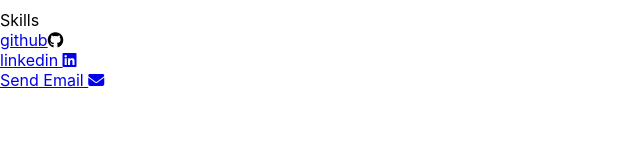
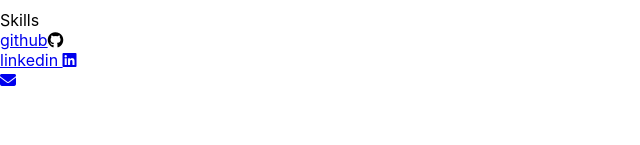
Before and after one commit to ethanVannest/EthanPortfolio, a React (Create React App) app in the folder portfolio/: page /skills in a window 1280 px wide. Shown: the part 155-300 px from the top of the page, without its empty margins (0-640 px from the left). Built offline with nearby package versions, Linux system fonts and the light colour scheme.

Commit message:
added link to contact page from footer

```diff
--- a/portfolio/src/components/Footer.js
+++ b/portfolio/src/components/Footer.js
@@ -1,4 +1,6 @@
 import React from 'react'
+import { Link } from 'react-router-dom'
+
 
 const Footer =() => {
   return (
@@ -12,7 +14,7 @@ const Footer =() => {
 
         </div>
         <div>
-        <a href="mailto:ethanvannest@gmail.com">Send Email <i className="fa-solid fa-envelope"></i></a>
+        <Link to="/contact"><i className="fa-solid fa-envelope"></i></Link>
         </div>
         </div>
   )
```
